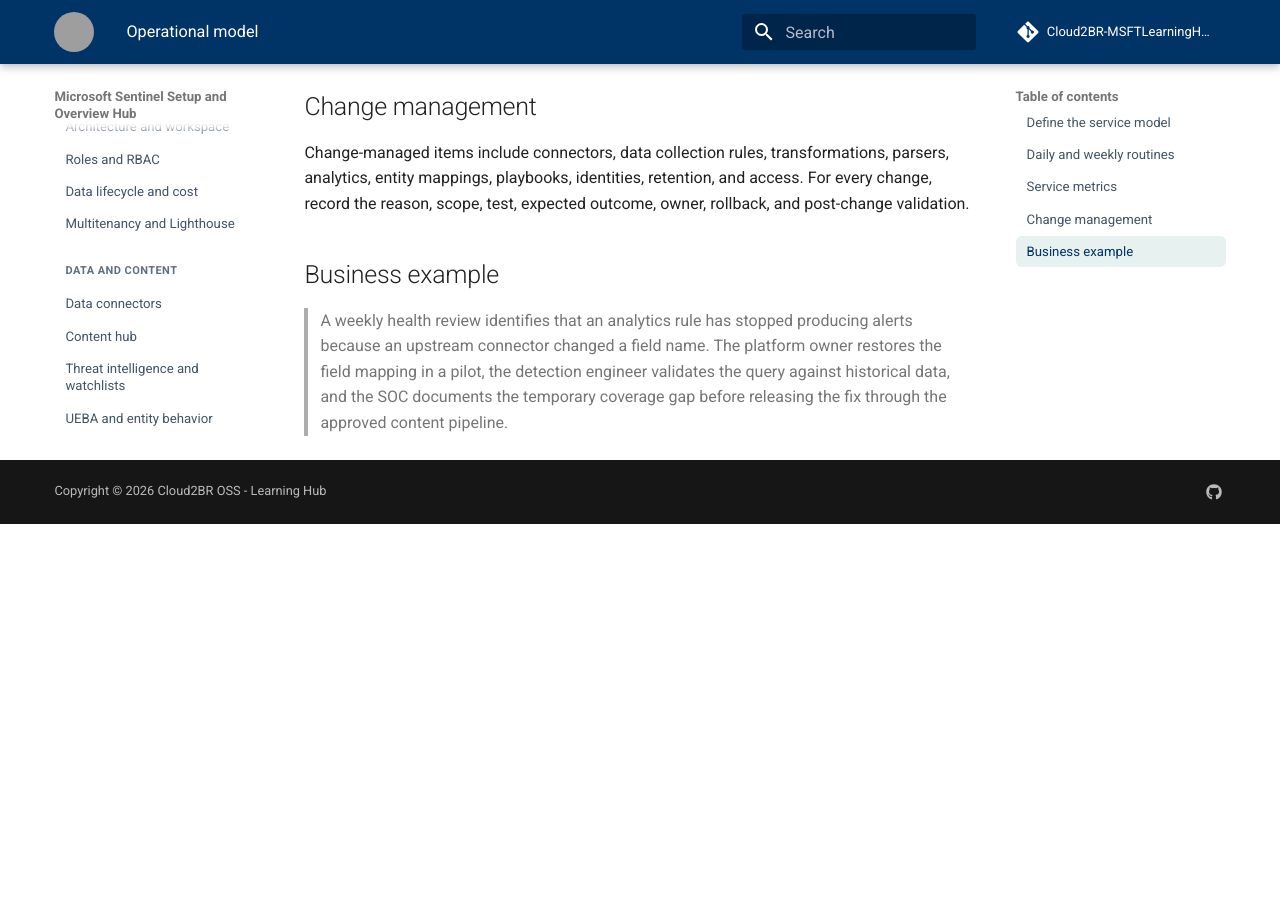
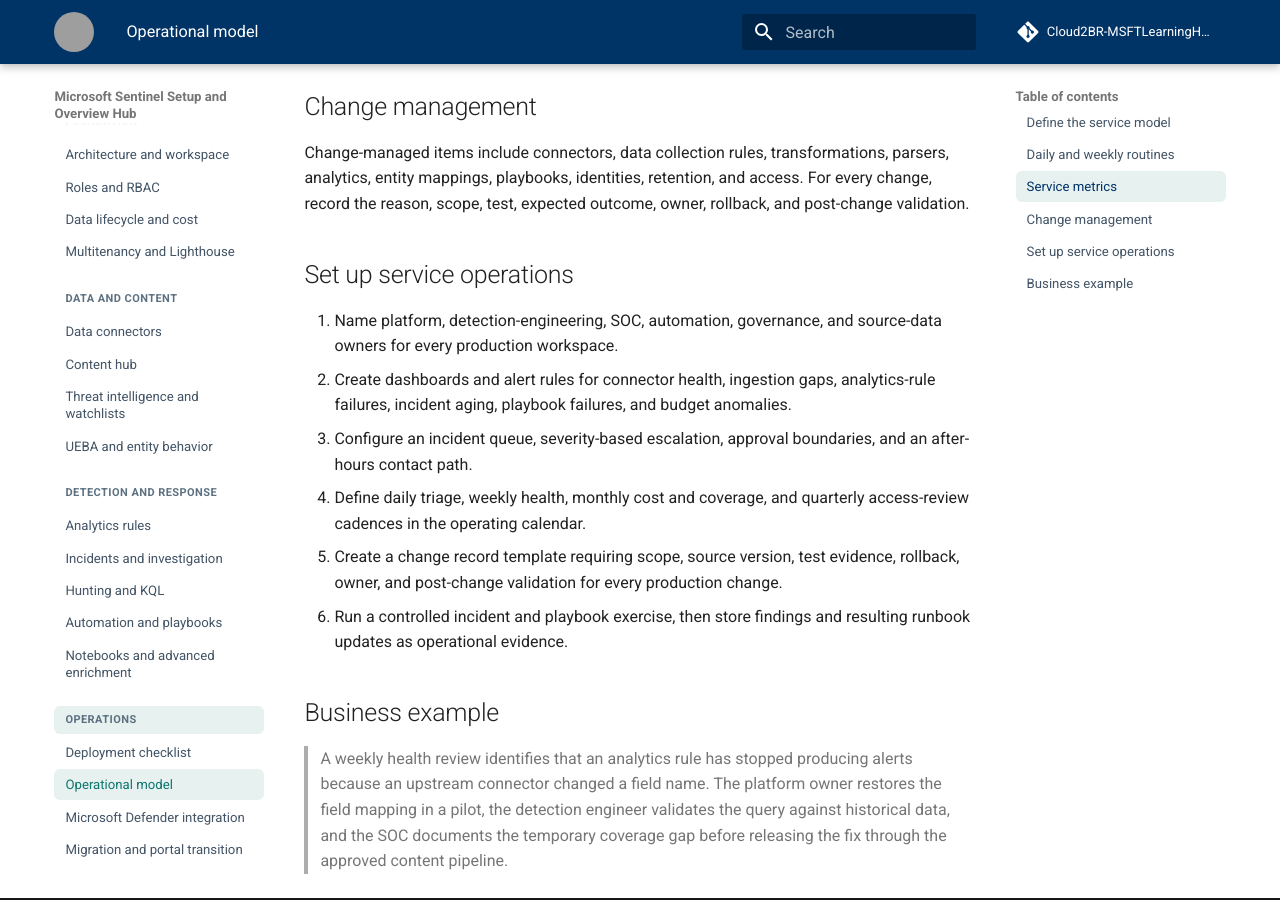
Before and after one commit to Cloud2BR-MSFTLearningHub/Sentinel-Setup-Overview, an MkDocs documentation site: the page built from docs/operations/operational-model.md, in a window 1280 px wide and 900 px high, scrolled down 1277 px. Built offline with MkDocs 1.6.1 and Material for MkDocs 9.7.7, drawn with Linux system fonts in a browser that asks for light colours; comment, search, counter and statistics services are not loaded; before the commit the page ends 1801 px from its top, so only the background shows below that; grey boxes are pictures that could not be loaded.

Commit message:
Add service setup runbooks

```diff
--- a/docs/foundation/architecture-and-workspace.md
+++ b/docs/foundation/architecture-and-workspace.md
@@ -47,6 +47,15 @@
 5. Add analytics, automation, and incident routing only after data quality passes.
 6. Record the workspace architecture, dependencies, and recovery procedures.
 
+## Set up the workspace
+
+1. In the Azure portal, create a Log Analytics workspace in the approved subscription and region, then apply owner, environment, and cost-allocation tags.
+2. Grant the platform owner and security operations center (SOC) roles through Microsoft Entra groups, using the least Sentinel and workspace permissions required for each role.
+3. Open **Microsoft Sentinel**, select the workspace, and enable Sentinel for that workspace.
+4. Configure the retention, archive, budget, resource lock, and diagnostic settings required by the data contract.
+5. Enable one pilot connector and query its target table before deploying analytics rules or playbooks.
+6. Record the workspace identifier, region, owners, connectors, and recovery contacts in the operating runbook.
+
 ## Architecture boundaries
 
 - **Workspace:** stores collected telemetry and Sentinel content references.
--- a/docs/foundation/data-lifecycle-and-cost.md
+++ b/docs/foundation/data-lifecycle-and-cost.md
@@ -57,6 +57,15 @@
 incident needs exported evidence, who may access it, and how its integrity is
 recorded.
 
+## Configure retention and cost controls
+
+1. In the Log Analytics workspace, review current ingestion by table and identify the tables required for pilot detections and investigations.
+2. Set workspace and table-level retention and archive periods that meet approved investigation and legal requirements.
+3. Create an Azure budget for the workspace resource group or subscription and assign budget-alert recipients.
+4. Configure cost analysis views by resource, table, tag, and connector owner; retain a baseline before broad onboarding.
+5. Apply supported collection filters or transformations only in a pilot, then validate that required records, fields, and analytics rules remain intact.
+6. Approve the data contract, forecast, retention decision, and rollback before enabling the source at scale.
+
 ## Monthly operating review
 
 1. Compare actual ingestion and retention costs with the forecast.
--- a/docs/foundation/multitenancy-and-lighthouse.md
+++ b/docs/foundation/multitenancy-and-lighthouse.md
@@ -44,6 +44,15 @@
    connected information technology service management (ITSM) queue.
 5. Test a cross-tenant investigation and the approved escalation path.
 
+## Set up delegated management
+
+1. In each customer or subsidiary tenant, identify the subscription, resource group, and Sentinel workspaces that can be delegated.
+2. Create Microsoft Entra security groups for managed SOC roles and assign only the Azure built-in roles required for investigation, content management, and approved response.
+3. Deploy the reviewed Azure Lighthouse registration definition and assignment from the managing tenant, with target scopes and authorizations explicitly listed.
+4. In the managing tenant, sign in as a delegated analyst and confirm the target workspace appears with the intended read, incident, and content permissions.
+5. Test a cross-tenant query and an incident assignment without performing a customer-impacting response action.
+6. Record the customer approval, delegation identifier, authorized groups, review date, and offboarding procedure.
+
 ## Automation boundaries
 
 Do not assume a central playbook can act in every customer or tenant context.
--- a/docs/operations/operational-model.md
+++ b/docs/operations/operational-model.md
@@ -62,6 +62,15 @@
 For every change, record the reason, scope, test, expected outcome, owner,
 rollback, and post-change validation.
 
+## Set up service operations
+
+1. Name platform, detection-engineering, SOC, automation, governance, and source-data owners for every production workspace.
+2. Create dashboards and alert rules for connector health, ingestion gaps, analytics-rule failures, incident aging, playbook failures, and budget anomalies.
+3. Configure an incident queue, severity-based escalation, approval boundaries, and an after-hours contact path.
+4. Define daily triage, weekly health, monthly cost and coverage, and quarterly access-review cadences in the operating calendar.
+5. Create a change record template requiring scope, source version, test evidence, rollback, owner, and post-change validation for every production change.
+6. Run a controlled incident and playbook exercise, then store findings and resulting runbook updates as operational evidence.
+
 ## Business example
 
 > A weekly health review identifies that an analytics rule has stopped producing
```
Also changed, not shown: docs/operations/defender-integration.md (+9 -0 lines), docs/operations/migration-and-portal-transition.md (+9 -0 lines).
